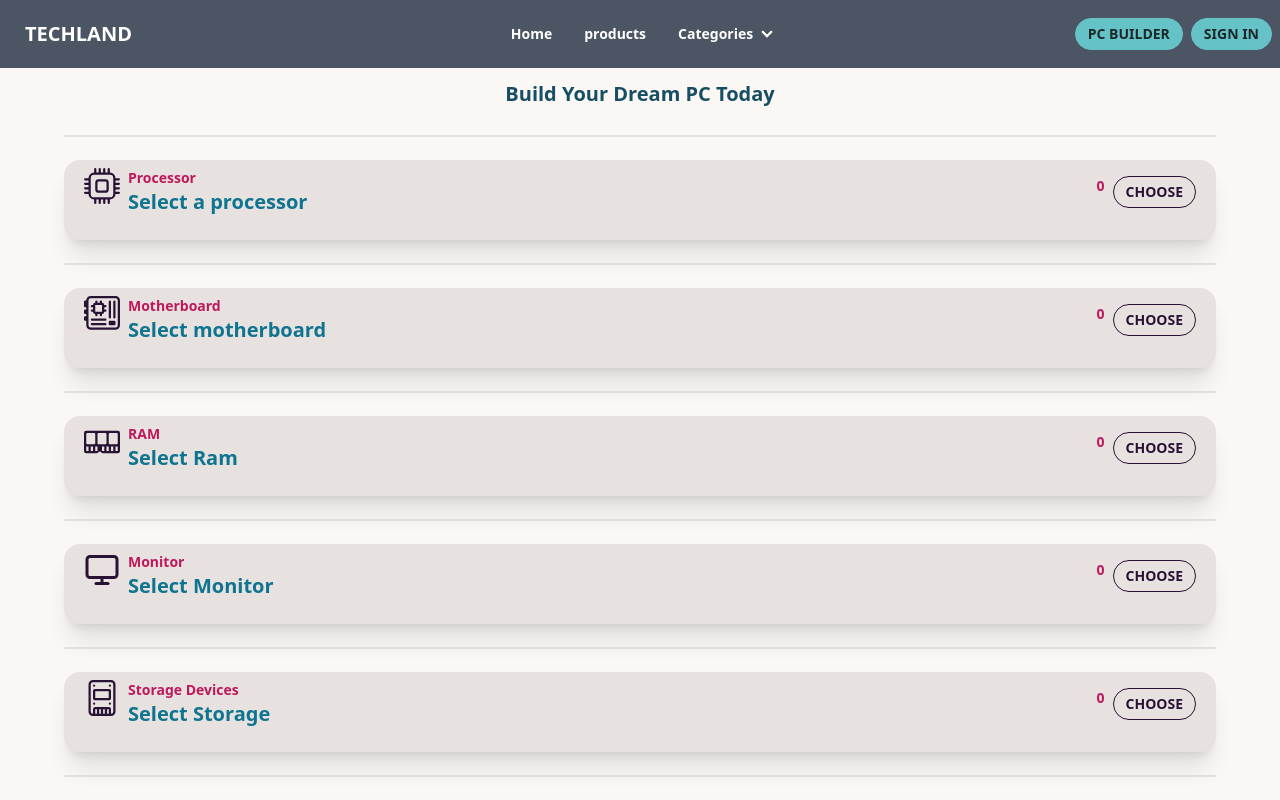
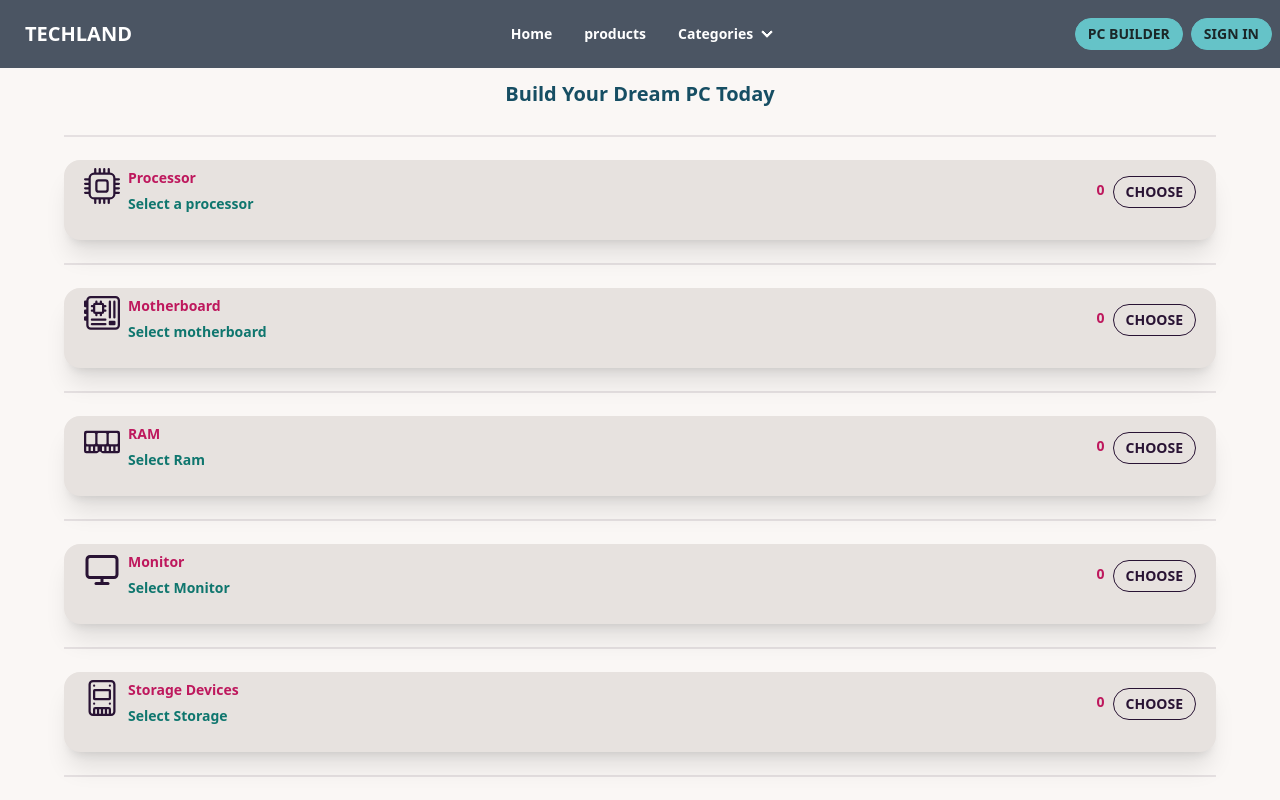
Before and after one commit to hasibul1670/techland, a Next.js app in the folder client/: page /pc-building in a window 1280 px wide. Shown: the top 800 px of the page. Built offline with nearby package versions, Linux system fonts and the light colour scheme.

Commit message:
feat : pc builder Page Partially Done [Design]

```diff
--- a/client/src/components/PCBuldingComponent/PCBuldingComponent.js
+++ b/client/src/components/PCBuldingComponent/PCBuldingComponent.js
@@ -5,7 +5,6 @@ const PCBuldingComponent = ({componentType,demoText,handleChooseComponent,BsCpu,
 
   const {  componentName, price } = componentType;
 
-console.log('Hello',componentType);
   return (
     <div className="card w-full py-2 px-5  h-20 bg-base-300  shadow-xl">
     <div className="flex justify-between  items-center  ">
@@ -16,13 +15,13 @@ console.log('Hello',componentType);
         <div>
           <p className="text-sm font-bold text-pink-700 ">{title}</p>
           <p className="text-xl font-bold text-cyan-700">
-          {  componentName ?    componentName : demoText}
+          {  componentName ?  <span className='text-xl text-blue-700'>{componentName}</span>   : <span className='text-sm  text-teal-700'>{demoText}</span>}
 
           </p>
         </div>
       </div>
       <div className='flex'>
-      <p className="text-sm font-bold mr-2 text-pink-700">
+      <p className="text-sm font-bold mr-2 mt-1 text-pink-700">
             {price || 0}
           </p>
         <button
```
